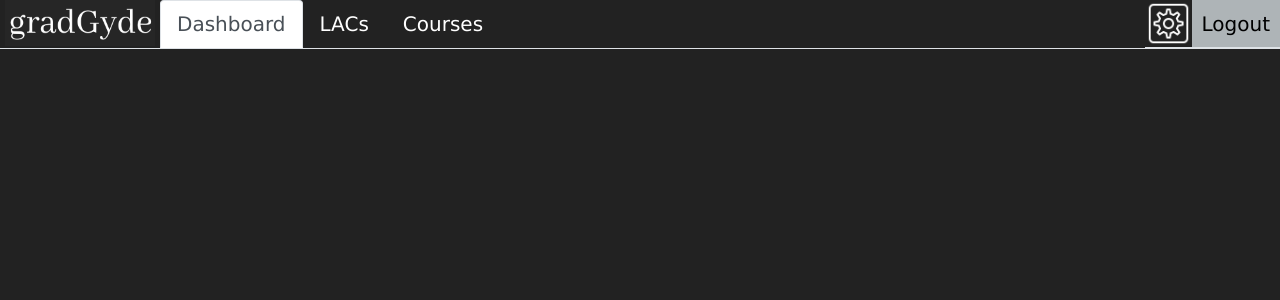
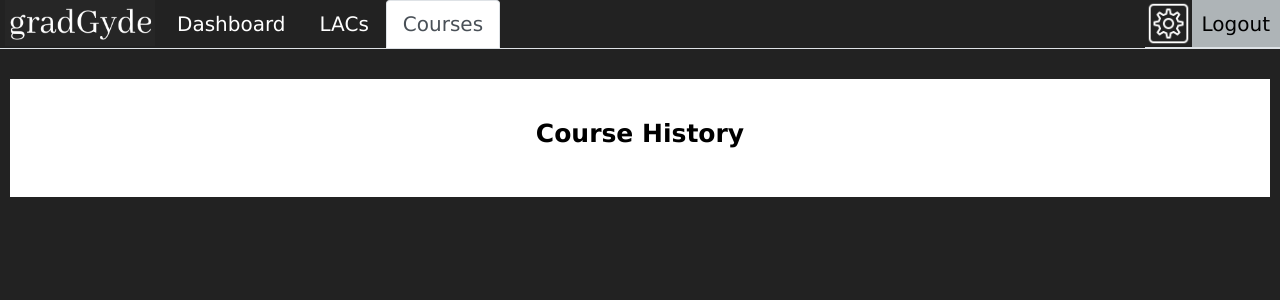
Before and after one commit to hayleemillar/gradGyde, a Flask app: template gradGyde/templates/courses.html in a window 1280 px wide. Shown: the top 300 px of the page. Run offline with Flask 2, Linux system fonts and the light colour scheme; the template is opened without the code that fills it, so the values that code supplies are empty; some libraries are stand-ins or nearby versions.

Commit message:
starter code for coursepage started

```diff
--- a/gradGyde/main.py
+++ b/gradGyde/main.py
@@ -201,3 +201,9 @@ def settings_form_submit():
     if 'google_token' not in session:
         return redirect('/login')
     return redirect('/student_dashboard/settings')
+
+@app.route('/student_dashboard/courses')
+def courses():
+    if 'google_token' not in session:
+        return redirect('/login')
+    return render_template('courses.html')
--- a/gradGyde/templates/courses.html
+++ b/gradGyde/templates/courses.html
@@ -21,7 +21,7 @@
 
     <!-- dashboard tab -->
     <li class="nav-item">
-      <a class="nav-link active" id="dashboard-tab" data-toggle="tab" href="/student_dashboard" role="tab" aria-controls="dashboard" aria-selected="true">Dashboard</a>
+      <a class="nav-link" id="dashboard-tab" data-toggle="tab" href="/student_dashboard" role="tab" aria-controls="dashboard" aria-selected="false">Dashboard</a>
     </li>
 
     <!-- lac tab -->
@@ -31,7 +31,7 @@
 
     <!-- courses tab -->
     <li class="nav-item">
-      <a class="nav-link" id="explore-tab" data-toggle="tab" href="/student_dashboard/courses" role="tab" aria-controls="courses" aria-selected="false">Courses</a>
+      <a class="nav-link active" id="explore-tab" data-toggle="tab" href="/student_dashboard/courses" role="tab" aria-controls="courses" aria-selected="true">Courses</a>
     </li>
 
     <!-- settings and logout buttons -->
@@ -42,5 +42,18 @@
       <button type="button" onclick="location.href='/logout';">Logout</button>
     </ul>
   </ul>
+
+  <br/>
+
+  <div class="summary" id="summary" style="margin-left:10px;margin-right:10px;">
+      <br/>
+
+      <center><h3><b>Course History</b></h3></center>
+
+      <br/>
+
+      <!-- insert classes user has taken here -->
+
+    </div>
 </body>
 </html>
--- a/gradGyde/templates/dash_stud.html
+++ b/gradGyde/templates/dash_stud.html
@@ -81,7 +81,7 @@
   <!-- MAIN CONTENT OF PAGE -->
   <div class="main">
 
-    <!-- STUB TABS OF AOCS AND SLASHES -->
+    <!-- TABS OF AOCS AND SLASHES -->
     <ul class="nav nav-tabs" id="summary-tabs" role="tablist">
       <!-- tabs populated by JS -->
     </ul>
```
